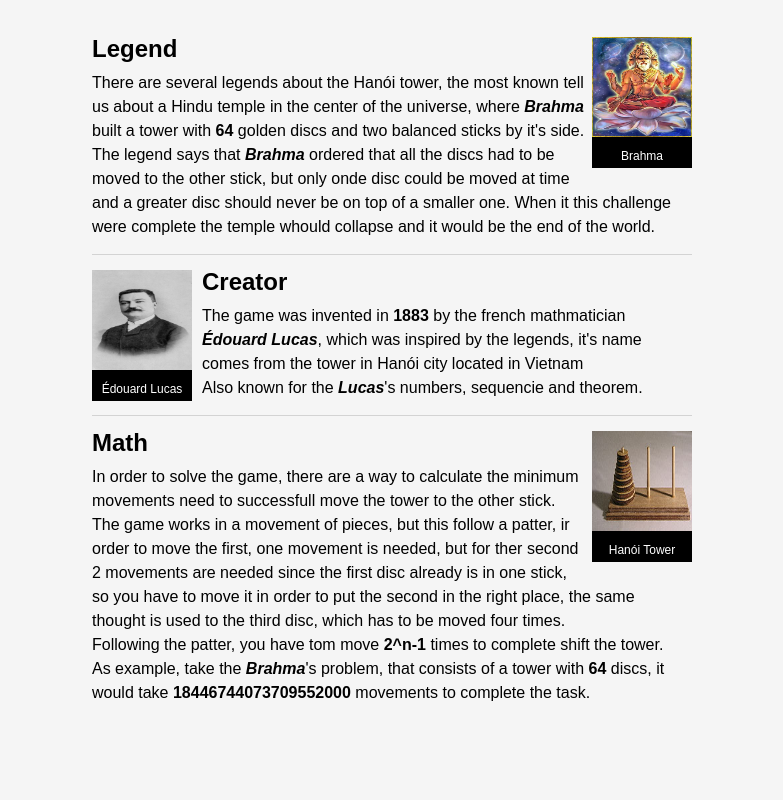
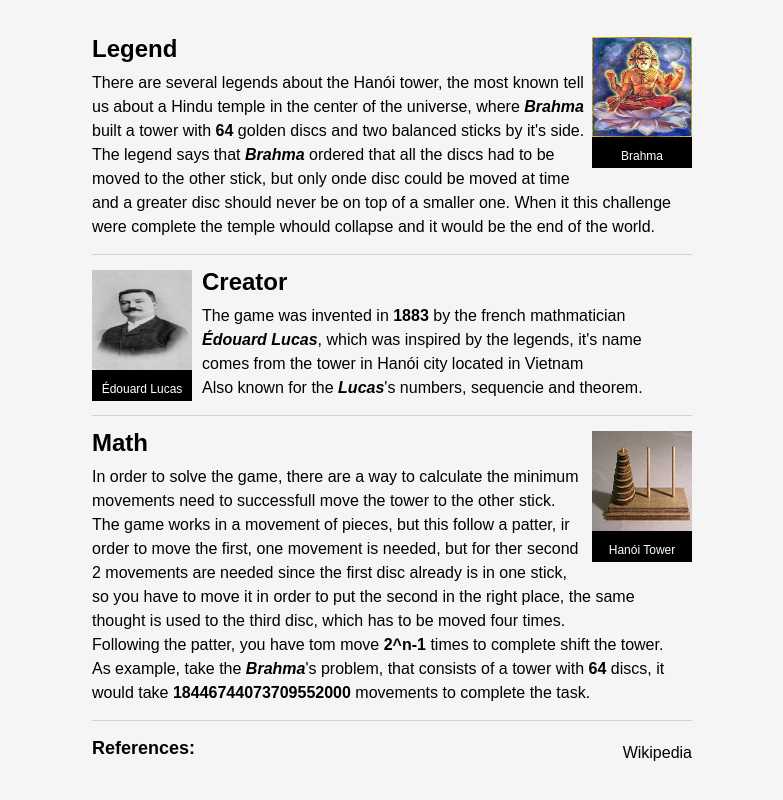
Before and after one commit to Kenzie-Academy-Brasil-Developers/entrega-torre-de-hanoi-sprint-5-lsmescolotto, a plain HTML site: page about.html in a window 1280 px wide. Shown: the part 150-950 px from the top of the page, without its empty margins (248-1031 px from the left). Before the commit the page ends 900 px from the top, so only its background shows below. Drawn offline with Linux system fonts and the light colour scheme; a web font is replaced by a local one.

Commit message:
ajustes finais estilizacao

```diff
--- a/about.html
+++ b/about.html
@@ -54,6 +54,10 @@
             <p>Following the patter, you have tom move <number>2^n-1</number> times to complete shift the tower.</p>
             <p>As example, take the <name>Brahma</name>'s problem, that consists of a tower with <number>64</number> discs, it would take <number>18446744073709552000</number> movements to complete the task.</p>
         </section>
+        <section class='references'>
+            <h3>References:</h3>
+            <p> <a href="https://en.wikipedia.org/wiki/Tower_of_Hanoi">Wikipedia</a> </p>
+        </section>
     </main>
 </body>
 </html>
--- a/script.js
+++ b/script.js
@@ -51,7 +51,7 @@ function createTower() {
     gameDiv.appendChild(tower3)
 
 
-    const colors = ['red', 'orange', 'yellow', 'green', 'blue', 'purple', 'violet']
+    const colors = ['violet', 'purple', 'blue', 'green', 'yellow', 'orange', 'red']
 
     for(let i = 1; i <= size; i++) {
         let disc = document.createElement('div')
--- a/style2.css
+++ b/style2.css
@@ -101,6 +101,20 @@ number {
     font-weight: bold;
 }
 
+.references {
+    display: flex;
+    align-items: center;
+    justify-content: space-between;
+}
+
+.references h3 {
+    font-size: 18px;
+}
+
+.references a {
+    display: inline-block;
+}
+
 @media screen and (min-width: 500px) {
     section a {
         display: inline;
```
Also changed, not shown: style.css (+7 -5 lines).
